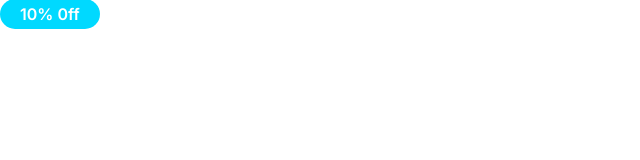
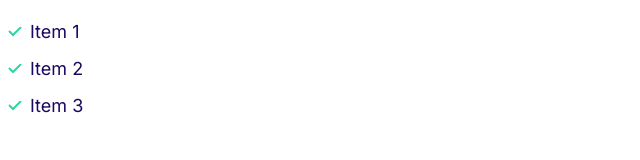
Before and after one commit to kanthikiran006/Codefy, a plain HTML site: page index.html in a window 1280 px wide. Shown: the whole page, without its empty margins (0-640 px from the left). Drawn offline with Linux system fonts and the light colour scheme.

Commit message:
Building the lists

```diff
--- a/CSS/styles.css
+++ b/CSS/styles.css
@@ -127,3 +127,31 @@ a {
         font-size: 1.2rem;
     }
 }
+
+/* lists */
+.list {
+    list-style: none;
+    padding-left: 0;
+    color: var(--color-headings);
+}
+/* inline list */
+.list--inline .list__item {
+    display: inline-block;
+    margin-right: 2rem;
+
+}
+.list--tick {
+    list-style-image: url(../images/tick.svg);
+    padding-left: 3rem;
+}
+
+.list--tick .list__item {
+    padding-left: 0.5rem;
+    margin-bottom: 1rem;
+}
+
+@media screen and (min-width: 1024px) {
+    .list--tick .list__item{
+        padding-left: 0;
+    }
+}
--- a/index.html
+++ b/index.html
@@ -13,6 +13,10 @@
     />
   </head>
   <body>
-    <span class="badge badge--secondary badge--small">10% 0ff</span>
+    <ul class="list list--tick">
+      <li class="list__item">Item 1</li>
+      <li class="list__item">Item 2</li>
+      <li class="list__item">Item 3</li>
+    </ul>
   </body>
 </html>
```
Also changed, not shown: components/lists.html (added, +5 -0 lines), components/badges.html (line endings or trailing spaces), images/tick.svg (added).
